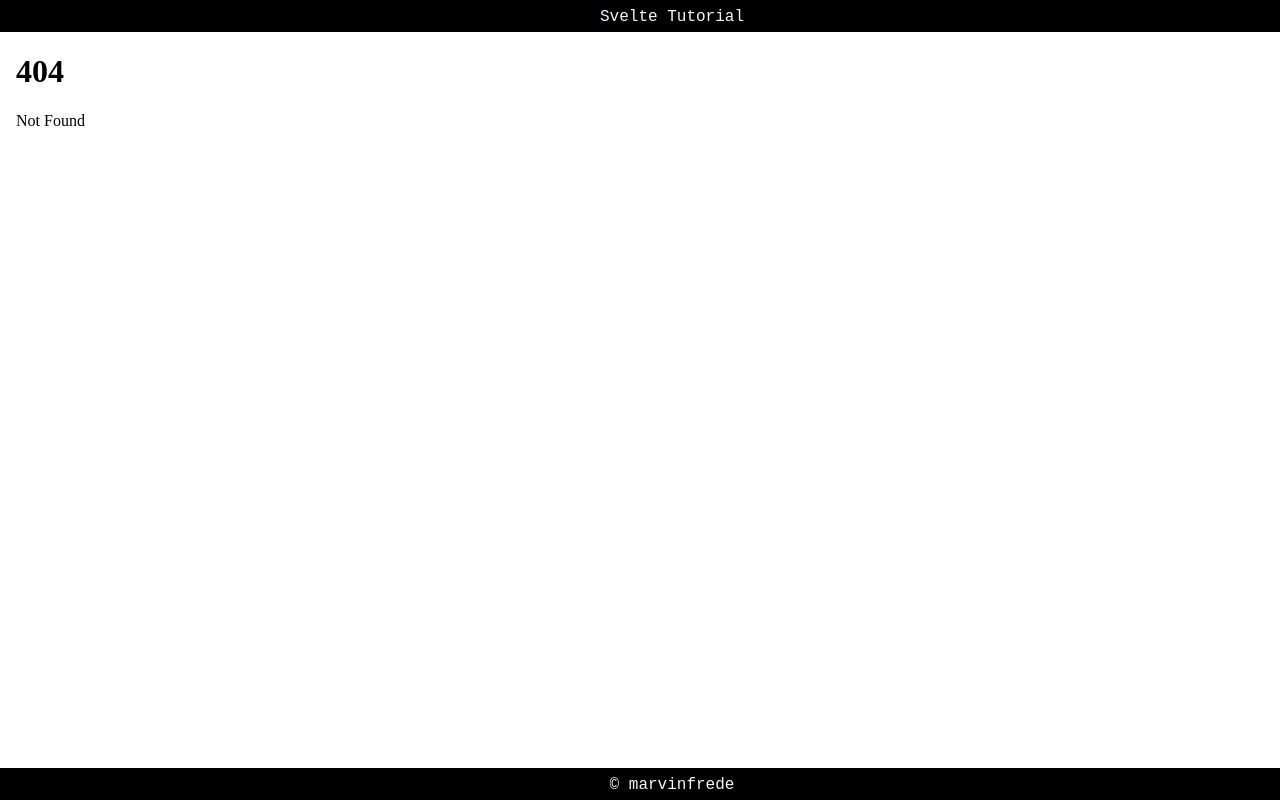
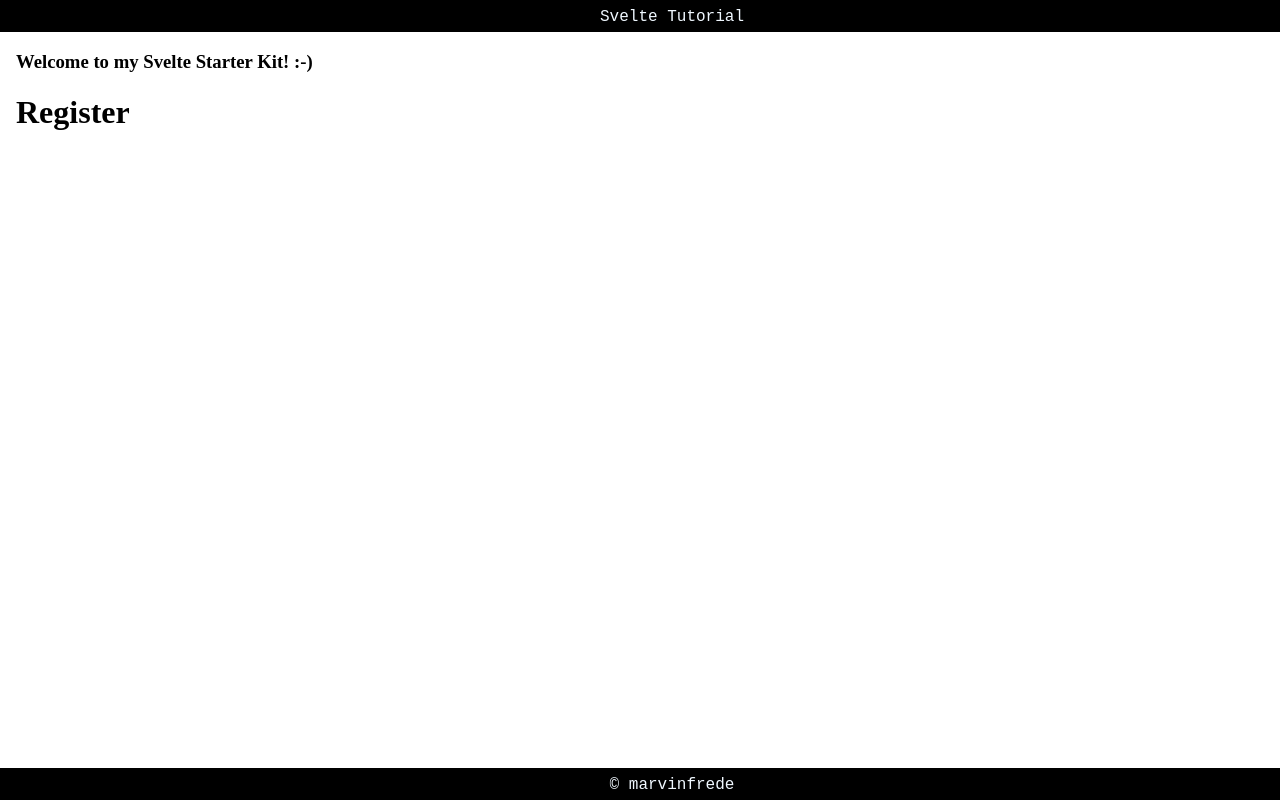
Before and after one commit to marfrede/hello-world, a SvelteKit app: page /register in a window 1280 px wide. Before the commit this address had no page. Built offline with nearby package versions, Linux system fonts and the light colour scheme.

Commit message:
layout groups (non-url folders)

```diff
--- /dev/null
+++ b/src/routes/(auth)/+layout.svelte
@@ -0,0 +1,2 @@
+<h3>Welcome to my Svelte Starter Kit! :-)</h3>
+<slot />
--- /dev/null
+++ b/src/routes/(auth)/login/+page.svelte
@@ -0,0 +1 @@
+<h1>Login</h1>
--- /dev/null
+++ b/src/routes/(auth)/register/+page.svelte
@@ -0,0 +1 @@
+<h1>Register</h1>
```
